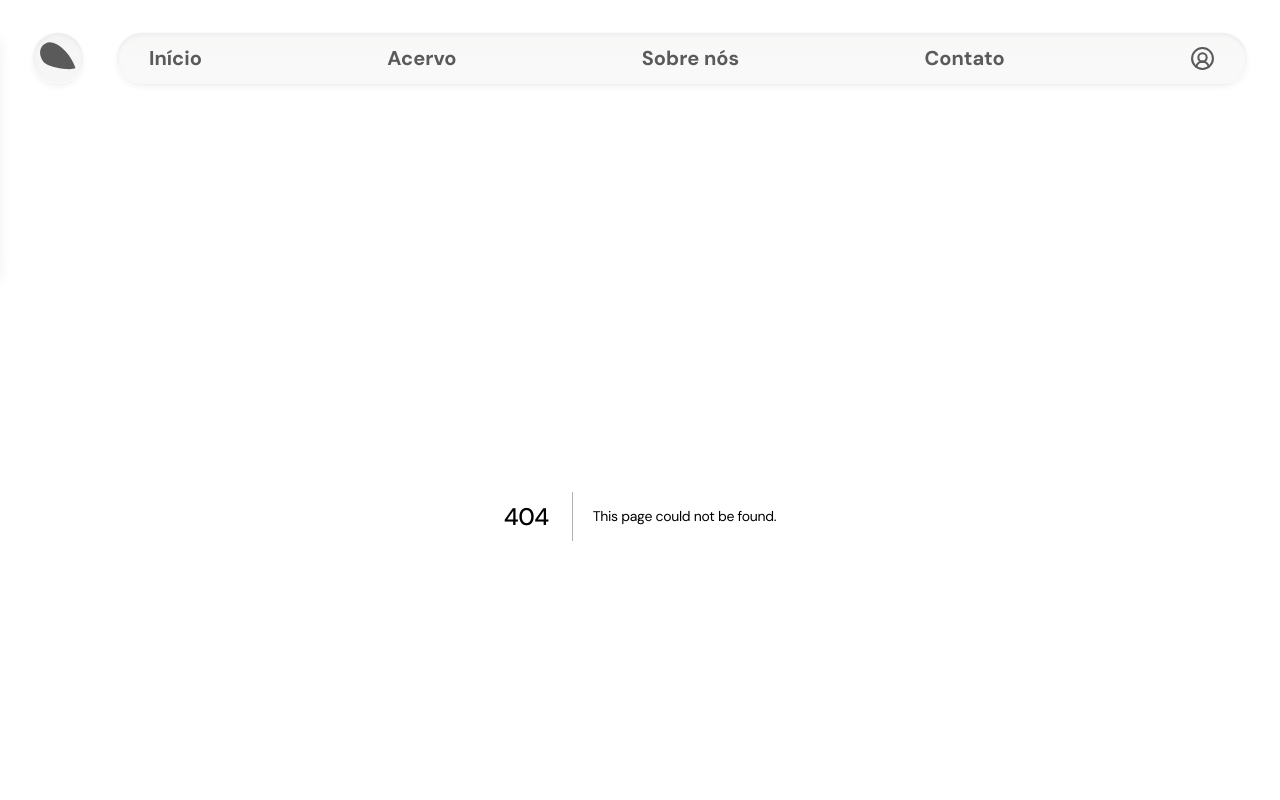
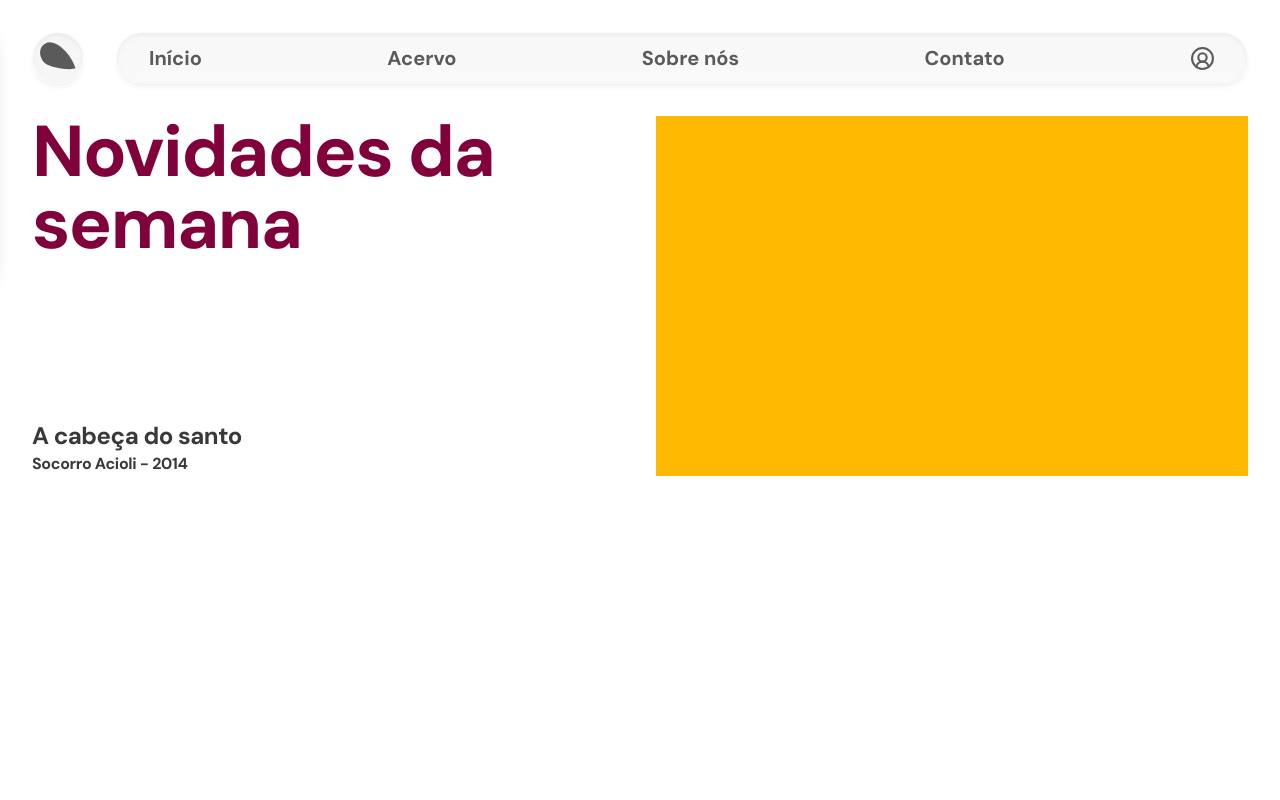
Before and after one commit to sergiodantasz/theka, a Next.js app: page /acervo in a window 1280 px wide. Before the commit this address had no page. Shown: the top 800 px of the page. Built offline with nearby package versions, Linux system fonts and the light colour scheme.

Commit message:
feat: start "Acervo" page

```diff
--- /dev/null
+++ b/src/app/acervo/page.tsx
@@ -0,0 +1,16 @@
+export default function Page() {
+  return (
+    <section>
+      <div className='grid grid-cols-1 gap-8 lg:grid-cols-2'>
+        <h1 className='text-5xl text-pink-500 lg:text-7xl'>
+          Novidades da semana
+        </h1>
+        <div className='h-90 bg-amber-400 lg:row-span-2'></div>
+        <div className='self-end text-neutral-500'>
+          <h2 className='text-2xl'>A cabeça do santo</h2>
+          <h6>Socorro Acioli - 2014</h6>
+        </div>
+      </div>
+    </section>
+  );
+}
```
